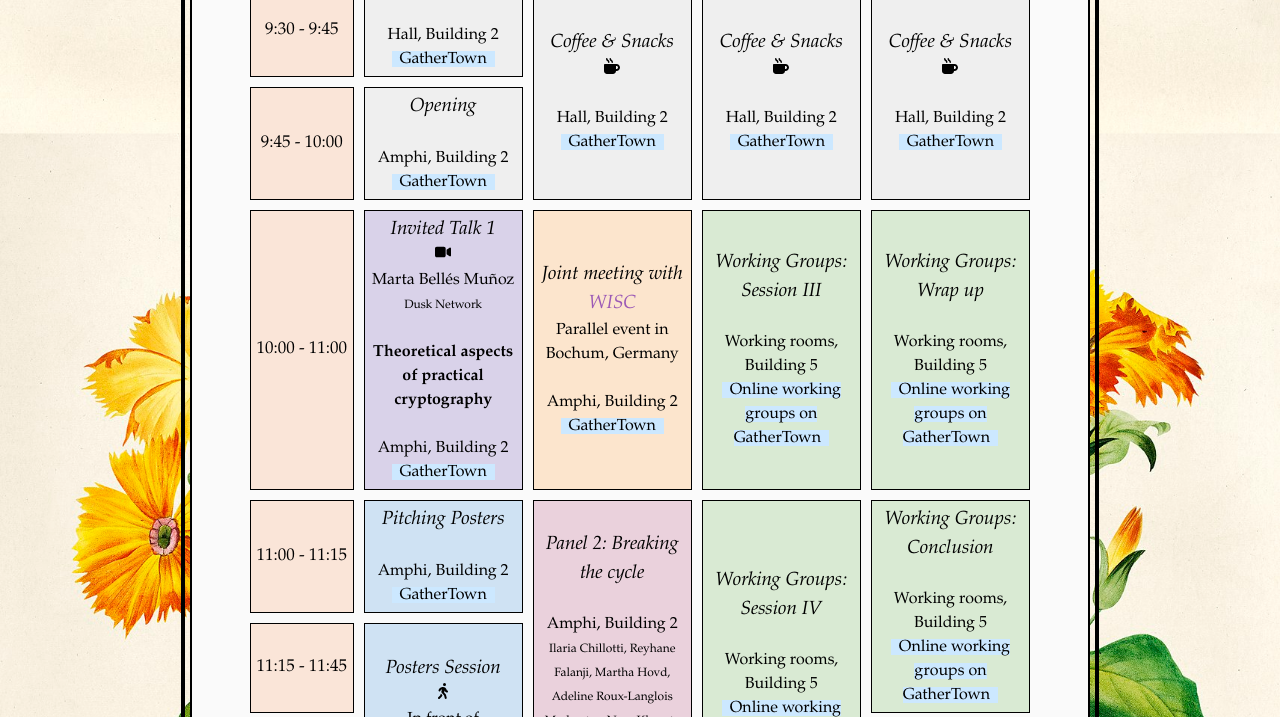
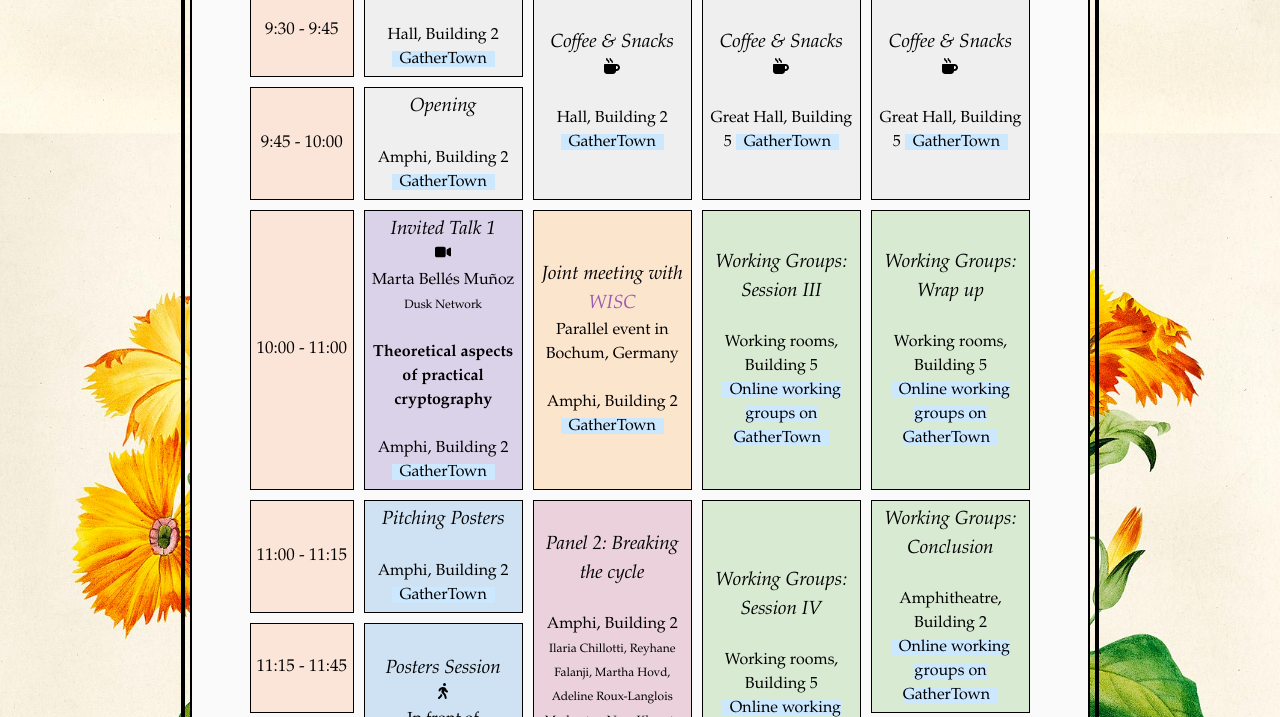
Before and after one commit to women-in-cryptography/decryptingdiversity.github.io, a Jekyll site: the page built from program.html, in a window 1280 px wide and 1400 px high, scrolled down 613 px. Shown: the part 150-867 px from the top of the window. Built offline with Jekyll 4.4.1, drawn with Linux system fonts in a browser that asks for light colours; some of the changed text lies outside the part shown.

Commit message:
Typos in rooms

```diff
--- a/program.html
+++ b/program.html
@@ -74,7 +74,7 @@
 	  <span class="event">Coffee & Snacks</span><br>
     <svg xmlns="http://www.w3.org/2000/svg" viewBox="0 0 512 512" class="small-icon"><!--!Font Awesome Free 6.7.2 by @fontawesome - https://fontawesome.com License - https://fontawesome.com/license/free Copyright 2025 Fonticons, Inc.--><path d="M88 0C74.7 0 64 10.7 64 24c0 38.9 23.4 59.4 39.1 73.1l1.1 1C120.5 112.3 128 119.9 128 136c0 13.3 10.7 24 24 24s24-10.7 24-24c0-38.9-23.4-59.4-39.1-73.1l-1.1-1C119.5 47.7 112 40.1 112 24c0-13.3-10.7-24-24-24zM32 192c-17.7 0-32 14.3-32 32L0 416c0 53 43 96 96 96l192 0c53 0 96-43 96-96l16 0c61.9 0 112-50.1 112-112s-50.1-112-112-112l-48 0L32 192zm352 64l16 0c26.5 0 48 21.5 48 48s-21.5 48-48 48l-16 0 0-96zM224 24c0-13.3-10.7-24-24-24s-24 10.7-24 24c0 38.9 23.4 59.4 39.1 73.1l1.1 1C232.5 112.3 240 119.9 240 136c0 13.3 10.7 24 24 24s24-10.7 24-24c0-38.9-23.4-59.4-39.1-73.1l-1.1-1C231.5 47.7 224 40.1 224 24z"/></svg>
 		<br>
-		<br>Hall, Building 2
+		<br>Great Hall, Building 5
     <span class="online">GatherTown</span>
 	</td>
   <td class="regular-event" rowspan="2">
@@ -82,7 +82,7 @@
 		<br>
     <svg xmlns="http://www.w3.org/2000/svg" viewBox="0 0 512 512" class="small-icon"><!--!Font Awesome Free 6.7.2 by @fontawesome - https://fontawesome.com License - https://fontawesome.com/license/free Copyright 2025 Fonticons, Inc.--><path d="M88 0C74.7 0 64 10.7 64 24c0 38.9 23.4 59.4 39.1 73.1l1.1 1C120.5 112.3 128 119.9 128 136c0 13.3 10.7 24 24 24s24-10.7 24-24c0-38.9-23.4-59.4-39.1-73.1l-1.1-1C119.5 47.7 112 40.1 112 24c0-13.3-10.7-24-24-24zM32 192c-17.7 0-32 14.3-32 32L0 416c0 53 43 96 96 96l192 0c53 0 96-43 96-96l16 0c61.9 0 112-50.1 112-112s-50.1-112-112-112l-48 0L32 192zm352 64l16 0c26.5 0 48 21.5 48 48s-21.5 48-48 48l-16 0 0-96zM224 24c0-13.3-10.7-24-24-24s-24 10.7-24 24c0 38.9 23.4 59.4 39.1 73.1l1.1 1C232.5 112.3 240 119.9 240 136c0 13.3 10.7 24 24 24s24-10.7 24-24c0-38.9-23.4-59.4-39.1-73.1l-1.1-1C231.5 47.7 224 40.1 224 24z"/></svg>
 		<br>
-		<br>Hall, Building 2
+		<br>Great Hall, Building 5
     <span class="online">GatherTown</span>
 	</td>
 </tr>
@@ -162,7 +162,7 @@
 		<td class="working-event" rowspan="2">
     <span class="event">
 		Working Groups: Conclusion</span>
-    <br><br>Working rooms, Building 5
+    <br><br>Amphitheatre, Building 2
 		<br><span class="online">Online working groups on GatherTown</span>
 		</td>
 </tr>
@@ -286,7 +286,6 @@
 		<tr><td>15:00 - 15:30</td>
   <td class="panel-event" rowspan="2">
     <span class="event">Panel 1: Advocating for Diversity</span><br><br>
-    Amphi, Building 2
 		<br><span class="details">Chris Brzuska, Tako Boris Fouotsa, Erin Hales, Sofía Celi
 		<br>Moderator: Nora Khayata</span>
 		<br>
@@ -620,7 +619,7 @@
       <strong>9:30 - 10:00</strong><br>
       <span class="event">Coffee & Snacks</span><br>
     <svg xmlns="http://www.w3.org/2000/svg" viewBox="0 0 512 512" class="small-icon"><!--!Font Awesome Free 6.7.2 by @fontawesome - https://fontawesome.com License - https://fontawesome.com/license/free Copyright 2025 Fonticons, Inc.--><path d="M88 0C74.7 0 64 10.7 64 24c0 38.9 23.4 59.4 39.1 73.1l1.1 1C120.5 112.3 128 119.9 128 136c0 13.3 10.7 24 24 24s24-10.7 24-24c0-38.9-23.4-59.4-39.1-73.1l-1.1-1C119.5 47.7 112 40.1 112 24c0-13.3-10.7-24-24-24zM32 192c-17.7 0-32 14.3-32 32L0 416c0 53 43 96 96 96l192 0c53 0 96-43 96-96l16 0c61.9 0 112-50.1 112-112s-50.1-112-112-112l-48 0L32 192zm352 64l16 0c26.5 0 48 21.5 48 48s-21.5 48-48 48l-16 0 0-96zM224 24c0-13.3-10.7-24-24-24s-24 10.7-24 24c0 38.9 23.4 59.4 39.1 73.1l1.1 1C232.5 112.3 240 119.9 240 136c0 13.3 10.7 24 24 24s24-10.7 24-24c0-38.9-23.4-59.4-39.1-73.1l-1.1-1C231.5 47.7 224 40.1 224 24z"/></svg><br>
-      Hall, Building 2<br>
+      Great Hall, Building 5<br>
     <span class="online">GatherTown</span>
     </div>
 
@@ -687,7 +686,7 @@
       <strong>9:30 - 10:00</strong><br>
       <span class="event">Coffee & Snacks</span><br>
     <svg xmlns="http://www.w3.org/2000/svg" viewBox="0 0 512 512" class="small-icon"><!--!Font Awesome Free 6.7.2 by @fontawesome - https://fontawesome.com License - https://fontawesome.com/license/free Copyright 2025 Fonticons, Inc.--><path d="M88 0C74.7 0 64 10.7 64 24c0 38.9 23.4 59.4 39.1 73.1l1.1 1C120.5 112.3 128 119.9 128 136c0 13.3 10.7 24 24 24s24-10.7 24-24c0-38.9-23.4-59.4-39.1-73.1l-1.1-1C119.5 47.7 112 40.1 112 24c0-13.3-10.7-24-24-24zM32 192c-17.7 0-32 14.3-32 32L0 416c0 53 43 96 96 96l192 0c53 0 96-43 96-96l16 0c61.9 0 112-50.1 112-112s-50.1-112-112-112l-48 0L32 192zm352 64l16 0c26.5 0 48 21.5 48 48s-21.5 48-48 48l-16 0 0-96zM224 24c0-13.3-10.7-24-24-24s-24 10.7-24 24c0 38.9 23.4 59.4 39.1 73.1l1.1 1C232.5 112.3 240 119.9 240 136c0 13.3 10.7 24 24 24s24-10.7 24-24c0-38.9-23.4-59.4-39.1-73.1l-1.1-1C231.5 47.7 224 40.1 224 24z"/></svg><br>
-      Hall, Building 2<br>
+      Great Hall, Building 5<br>
     <span class="online">GatherTown</span>
     </div>
 
@@ -701,7 +700,7 @@
     <div class="schedule-slot working-event">
       <strong>11:00 - 11:45</strong><br>
       <span class="event">Working Groups: Conclusion</span><br>
-      Working rooms, Building 5<br>
+      Amphi, Building 2<br>
       <span class="online">Online working groups on GatherTown</span>
     </div>
     <div class="schedule-slot regular-event">
```
Also changed, not shown: other parts of program.html (+6 -6 lines).
